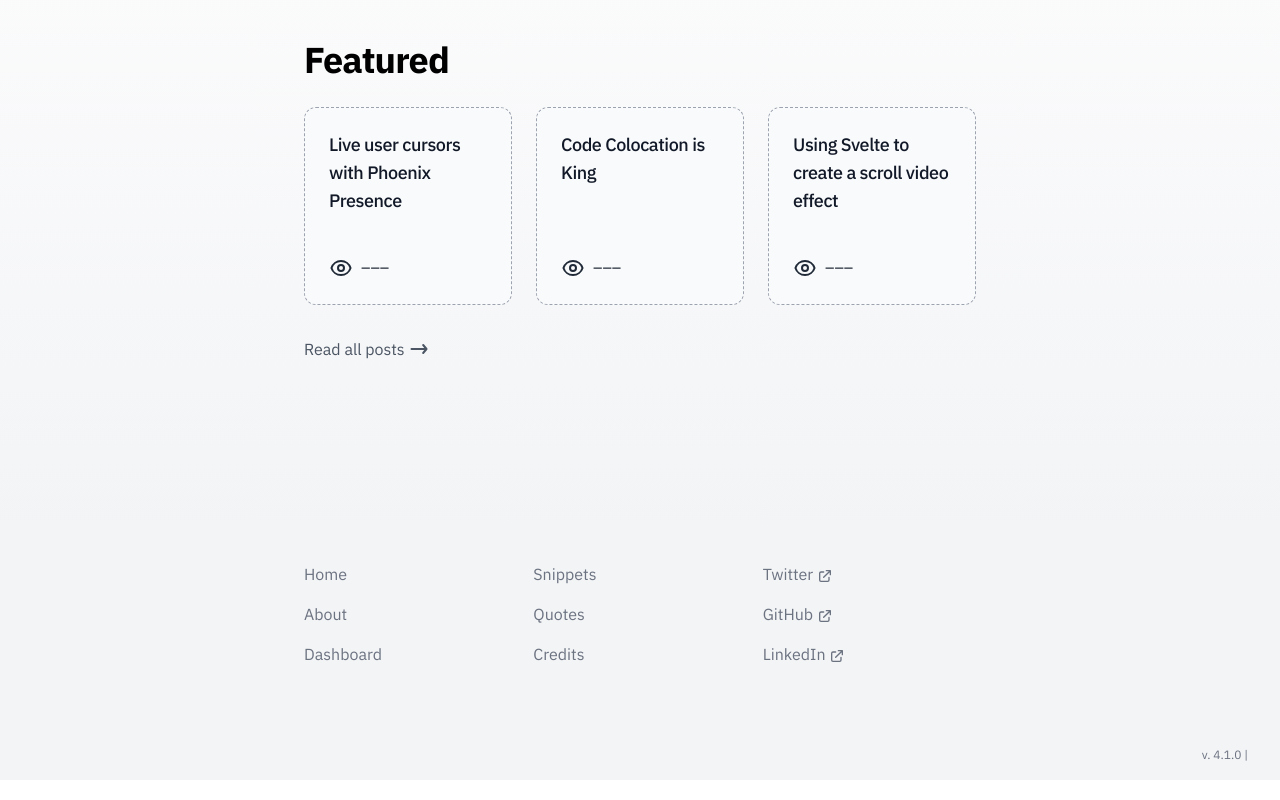
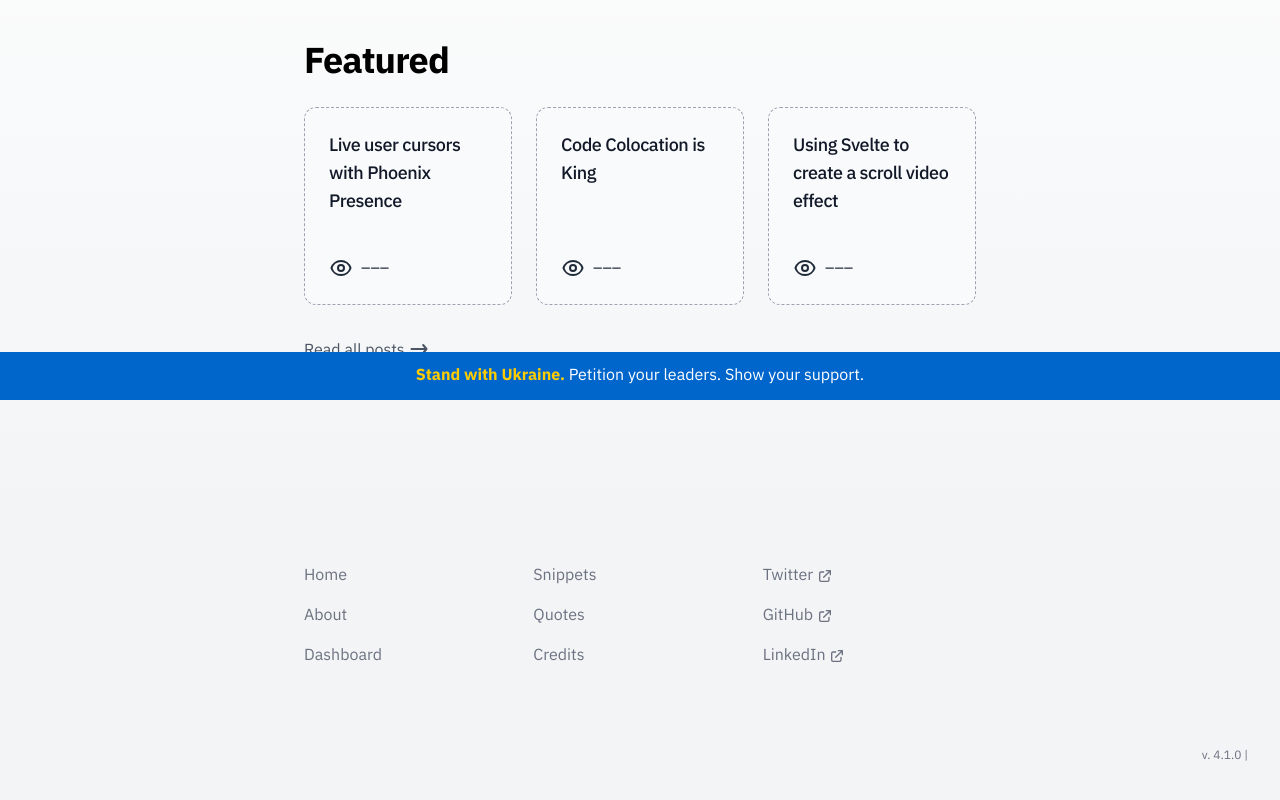
Before and after one commit to vnglst/koenvangilst.nl, a Next.js app: page / in a window 1280 px wide. Shown: the part 400-1200 px from the top of the page. Built offline with nearby package versions, Linux system fonts and the light colour scheme; no server answers; the database is empty.

Commit message:
add ukraine banner (#96)

```diff
--- a/components/Container.tsx
+++ b/components/Container.tsx
@@ -3,6 +3,7 @@ import { useRouter } from 'next/router';
 
 import Footer from 'components/Footer';
 import Nav from 'components/Nav';
+import UkraineBanner from './UkraineBanner';
 
 export default function Container(props) {
   const { children, ...customMeta } = props;
@@ -51,6 +52,7 @@ export default function Container(props) {
         {children}
       </main>
       <Footer />
+      <UkraineBanner />
     </div>
   );
 }
--- a/components/Footer.tsx
+++ b/components/Footer.tsx
@@ -3,7 +3,7 @@ import ExternalLink from './ExternalLink';
 
 export default function Footer() {
   return (
-    <footer className="flex flex-col justify-center px-8">
+    <footer className="flex flex-col justify-center px-8 mb-12">
       <div className="flex flex-col justify-center items-start max-w-2xl mx-auto w-full">
         <div className="w-full max-w-2xl grid grid-cols-1 gap-4 pb-16 sm:grid-cols-3 mt-8">
           <div className="flex flex-col space-y-4">
--- /dev/null
+++ b/components/UkraineBanner.tsx
@@ -0,0 +1,20 @@
+export default function UkraineBanner() {
+  return (
+    <a
+      target="_blank"
+      rel="noopener noreferrer"
+      href="https://www.stopputin.net/"
+    >
+      <div className="bg-[#0066cc] text-white fixed flex items-center justify-center bottom-0 w-screen h-12 z-50">
+        <span className="block md:hidden">
+          <strong className="text-[#ffcc00]">Stand with Ukraine.</strong> Donate
+          →
+        </span>
+        <span className="hidden md:block">
+          <strong className="text-[#ffcc00]">Stand with Ukraine.</strong>{' '}
+          Petition your leaders. Show your support.
+        </span>
+      </div>
+    </a>
+  );
+}
```
